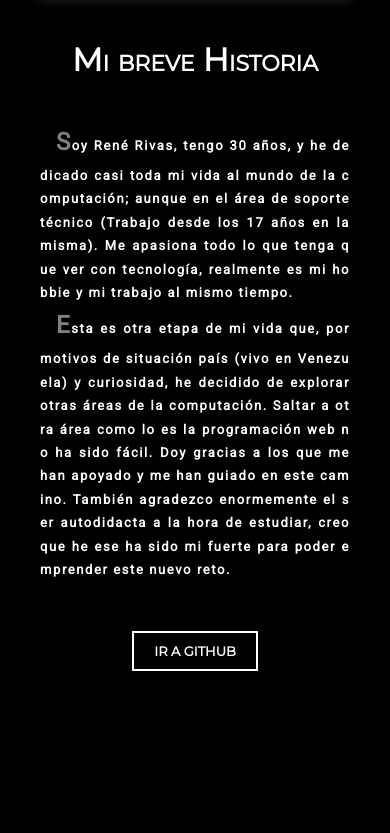
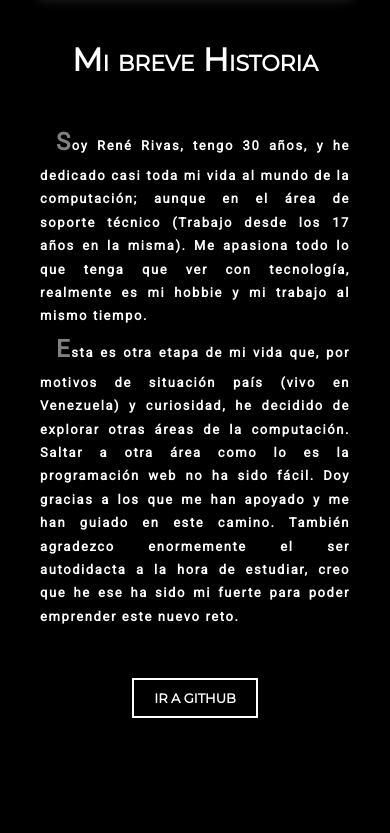
Before and after one commit to Rumualdo/portfolio, a plain HTML site: page index.html in a window 390 px wide. Shown: the part 1441-2274 px from the top of the page. Drawn offline with Linux system fonts and the light colour scheme.

Commit message:
Correcciones CSS texto

```diff
--- a/css/style.css
+++ b/css/style.css
@@ -501,8 +501,8 @@ footer > div:nth-child(2) div p:nth-child(4) {
         padding-left: 0;
         text-align: justify;
         text-indent: 1rem;
-        word-wrap: break-word;
-        word-break: break-all;
+        /* word-wrap: break-word;
+        word-break: break-all; */
     }
 
     .project-tile.right div:last-child p {
```
